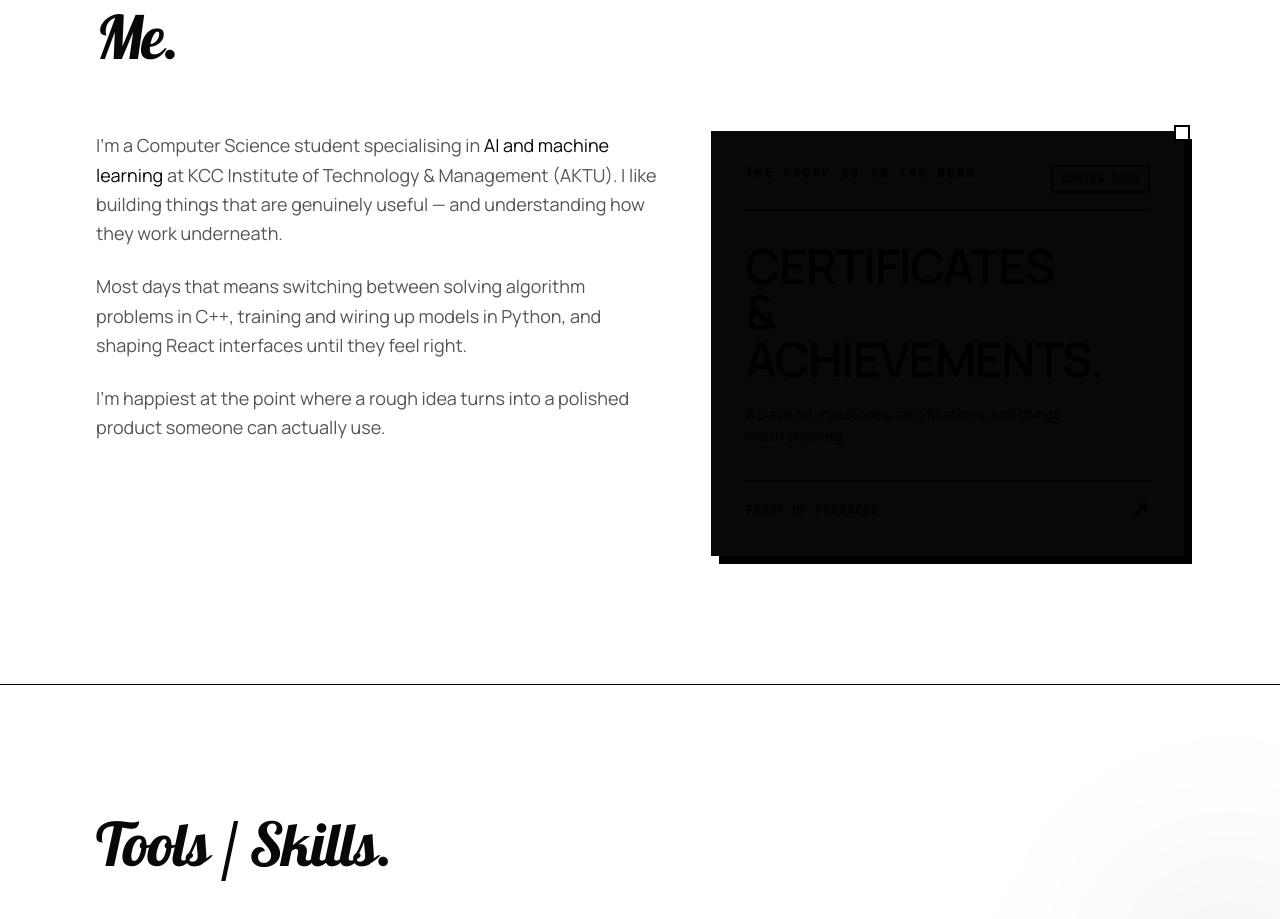
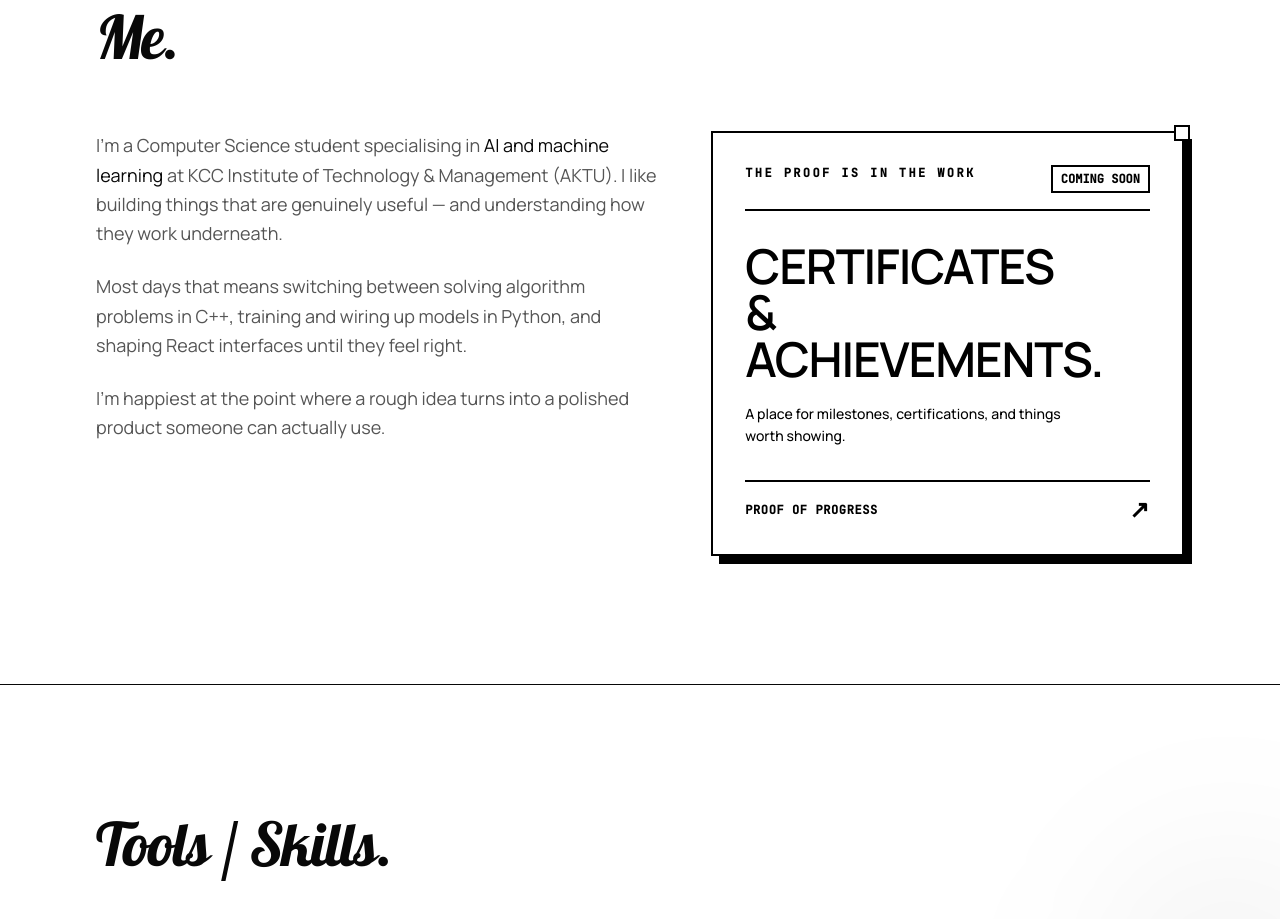
Before and after one commit to AVINASHTIWARI14/portfolio, a React (Vite) app: page / in a window 1280 px wide. Shown: the part 3200-4119 px from the top of the page. Built offline with nearby package versions, Linux system fonts and the light colour scheme.

Commit message:
Change achievements card to white

```diff
--- a/src/components/portfolio/About.tsx
+++ b/src/components/portfolio/About.tsx
@@ -49,7 +49,7 @@ export function About() {
         </Reveal>
 
         <Reveal delay={0.1}>
-          <div className="group relative h-full min-h-[300px] border-2 border-foreground bg-lime p-6 text-black shadow-[8px_8px_0_#000] transition-transform duration-200 hover:-translate-x-1 hover:-translate-y-1 hover:shadow-[12px_12px_0_#000] sm:p-8">
+          <div className="group relative h-full min-h-[300px] border-2 border-black bg-white p-6 text-black shadow-[8px_8px_0_#000] transition-transform duration-200 hover:-translate-x-1 hover:-translate-y-1 hover:shadow-[12px_12px_0_#000] sm:p-8">
             <div className="flex items-start justify-between gap-4 border-b-2 border-black pb-4">
               <span className="font-mono text-xs font-bold uppercase tracking-[0.2em]">The proof is in the work</span>
               <span className="border-2 border-black px-2 py-1 font-mono text-xs font-bold">COMING SOON</span>
```
